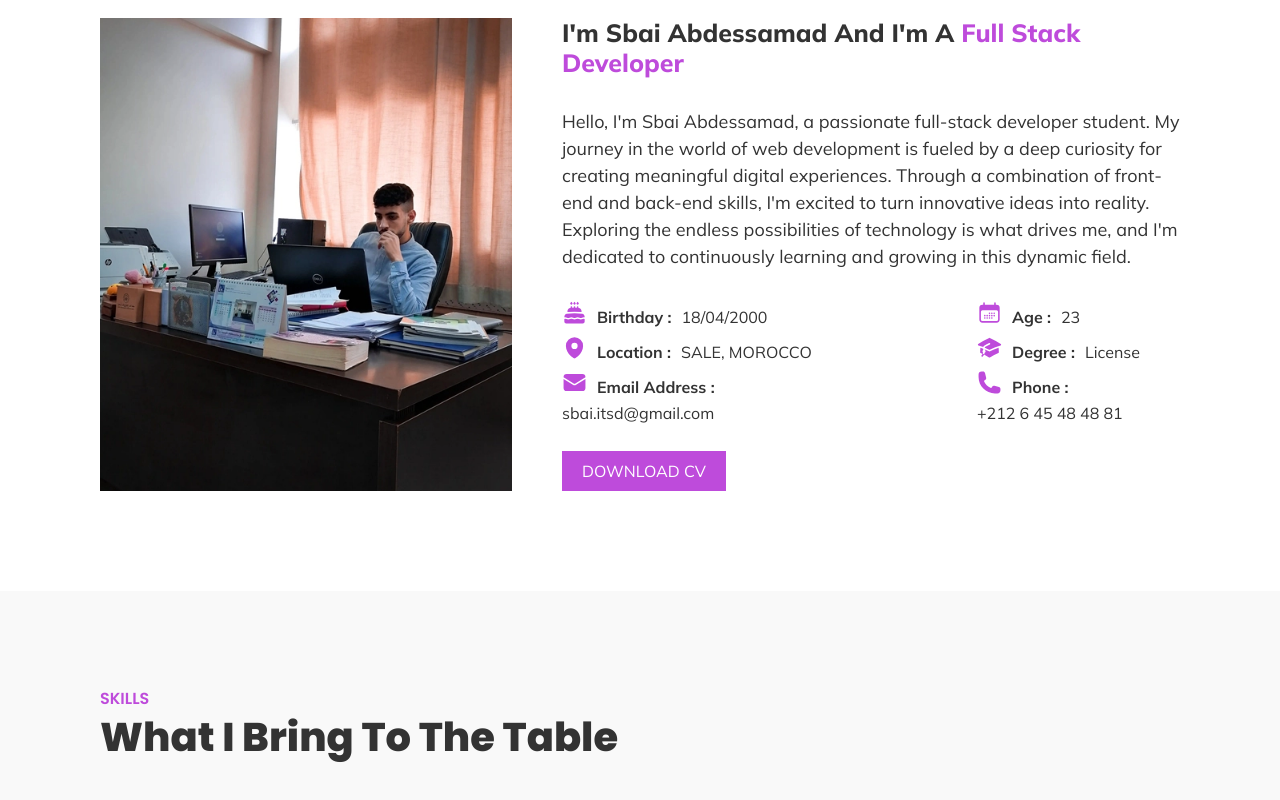
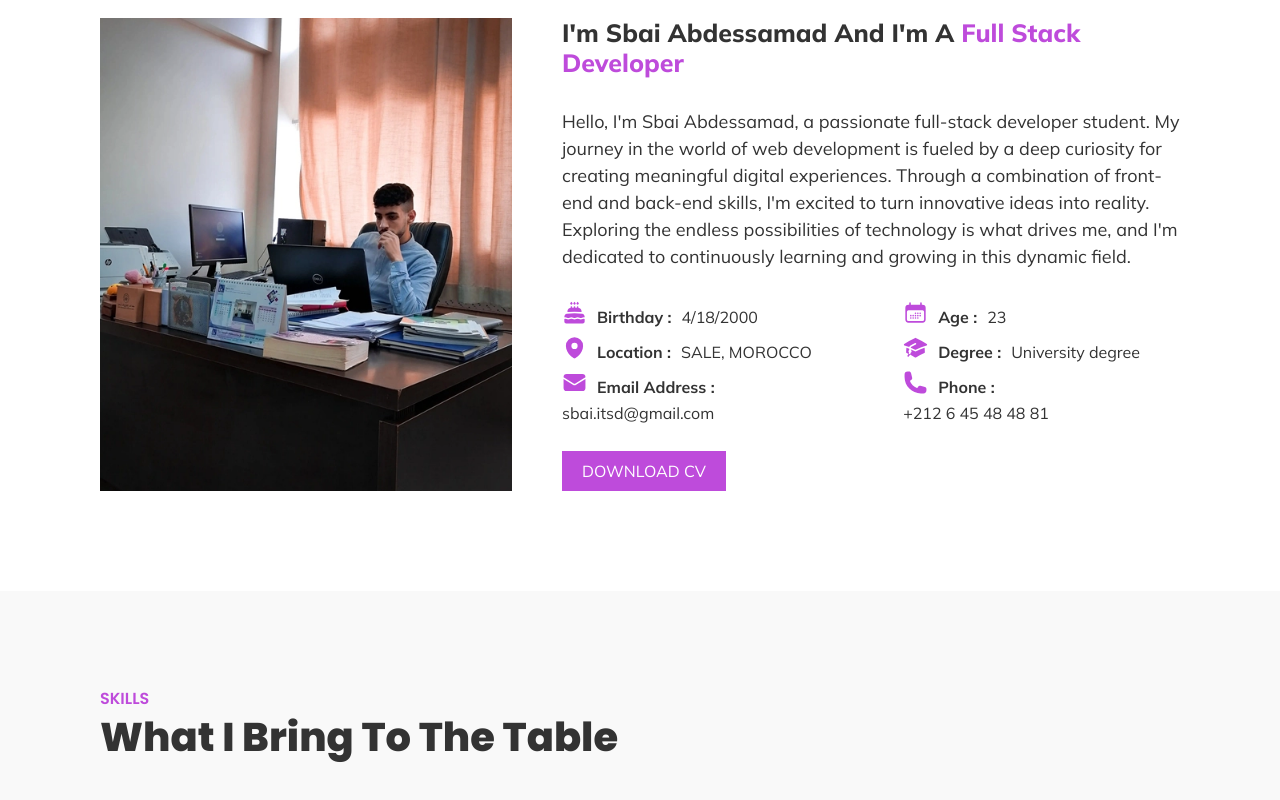
Before and after one commit to Abdusbai/portfolio-v2, a React (Create React App) app: page / in a window 1280 px wide. Shown: the part 1018-1818 px from the top of the page. Built offline with nearby package versions, Linux system fonts and the light colour scheme.

Commit message:
Some modifications

```diff
--- a/src/LanguageSwitcher.js
+++ b/src/LanguageSwitcher.js
@@ -10,11 +10,13 @@ function LanguageSwitcher() {
   };
 
   return (
-    <span className="btn-lang">
-      <button onClick={toggleLanguage} className="lang-btn">
-        {i18n.language === "en" ? "FR" : "EN"}
-      </button>
-    </span>
+    <>
+      <span className="btn-lang">
+        <button onClick={toggleLanguage} className="lang-btn">
+          {i18n.language === "en" ? "FR" : "EN"}
+        </button>
+      </span>
+    </>
   );
 }
 
--- a/src/components/about/Infos.js
+++ b/src/components/about/Infos.js
@@ -18,7 +18,7 @@ function Infos({ t }) {
             <strong>{t("Birthday")} : </strong>
           </div>
 
-          <span>18/04/2000</span>
+          <span>{t("BirthdayDesc")}</span>
         </span>
 
         <span className="child">
@@ -37,7 +37,7 @@ function Infos({ t }) {
             </svg>
             <strong>{t("Location")} : </strong>
           </div>
-          <span>SALE, MOROCCO</span>
+          <span>SALE, {t("LocationDesc")}</span>
         </span>
 
         <span className="child">
@@ -94,7 +94,7 @@ function Infos({ t }) {
             </svg>
             <strong>{t("Degree")}: </strong>
           </div>
-          <span>License</span>
+          <span>{t("DegreeDesc")}</span>
         </span>
 
         <span className="child">
--- a/src/i18n.js
+++ b/src/i18n.js
@@ -19,9 +19,12 @@ i18n.use(initReactI18next).init({
         descTitle: `I'm Sbai Abdessamad And I'm A <span>Full Stack Developer</span>`,
         description: `Hello, I'm Sbai Abdessamad, a passionate full-stack developer student. My journey in the world of web development is fueled by a deep curiosity for creating meaningful digital experiences. Through a combination of front-end and back-end skills, I'm excited to turn innovative ideas into reality. Exploring the endless possibilities of technology is what drives me, and I'm dedicated to continuously learning and growing in this dynamic field.`,
         Birthday: "Birthday",
+        BirthdayDesc: "4/18/2000",
         Age: "Age",
         Location: "Location",
+        LocationDesc: "MOROCCO",
         Degree: "Degree ",
+        DegreeDesc: "University degree",
         Mail: "Email Address",
         Phone: "Phone ",
         downloadCv: "Download CV",
@@ -65,9 +68,12 @@ i18n.use(initReactI18next).init({
         description:
           "Bonjour, je suis Sbai Abdessamad, un étudiant passionné en développement full-stack. Mon parcours dans le monde du développement web est nourri par une profonde curiosité de créer des expériences numériques significatives. Grâce à une combinaison de compétences front-end et back-end, je suis enthousiaste à l'idée de concrétiser des idées innovantes. Explorer les possibilités infinies de la technologie est ce qui me motive, et je suis déterminé à apprendre et à évoluer constamment dans ce domaine dynamique.",
         Birthday: "Date de naissance",
+        BirthdayDesc: "18/04/2000",
         Age: "Âge",
         Location: "Lieu",
+        LocationDesc: "MAROC",
         Degree: "Diplôme ",
+        DegreeDesc: "Licence d'université",
         Mail: "Adresse e-mail",
         Phone: "Téléphone ",
         downloadCv: "TÉLÉCHARGER CV",
--- a/src/index.css
+++ b/src/index.css
@@ -886,7 +886,7 @@ body > section.bg-color > div > div > div:nth-child(3) > h2 {
   overflow: hidden !important;
 }
 
-.loader-container{
+.loader-container {
   width: 100%;
   height: 100vh;
   position: fixed;
```
